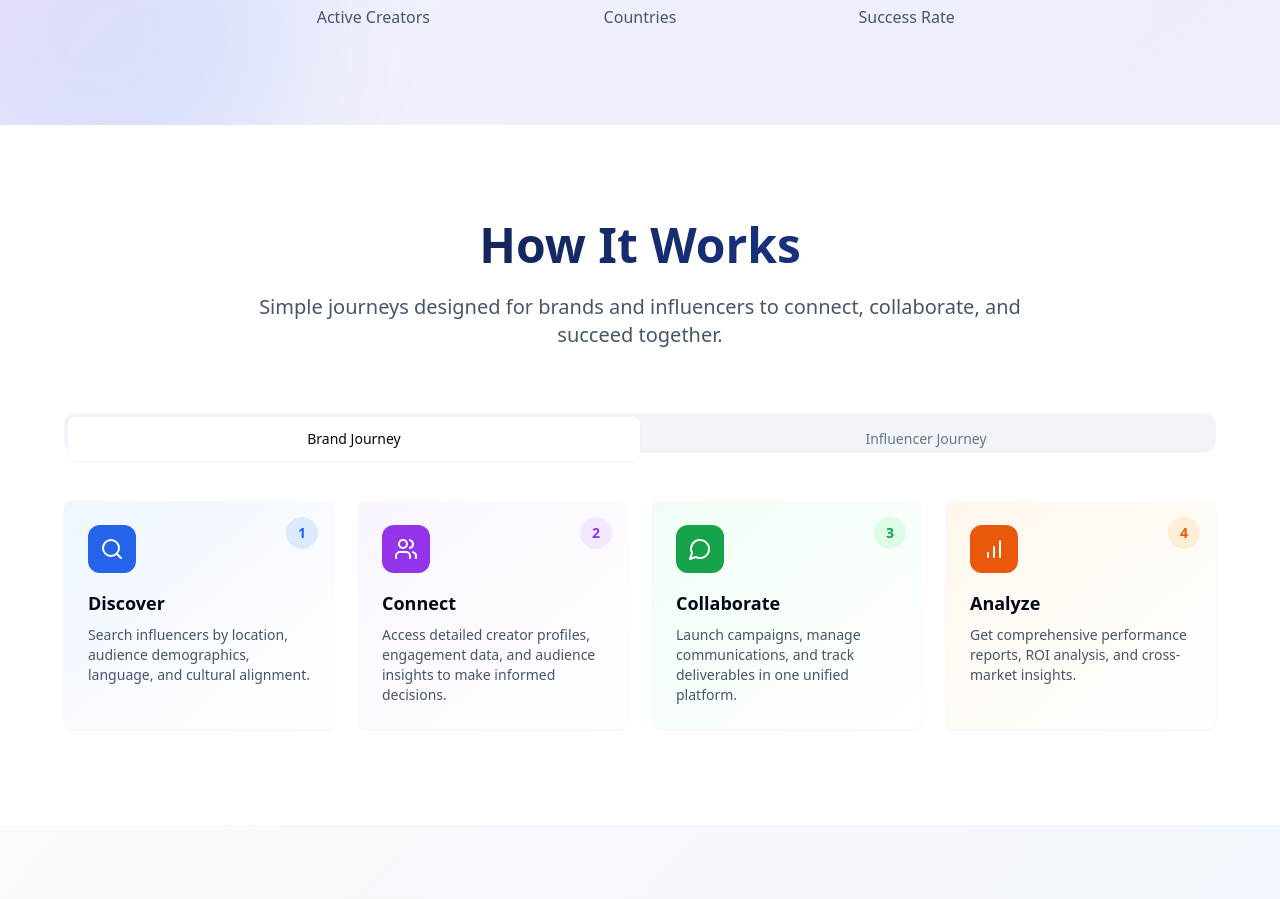
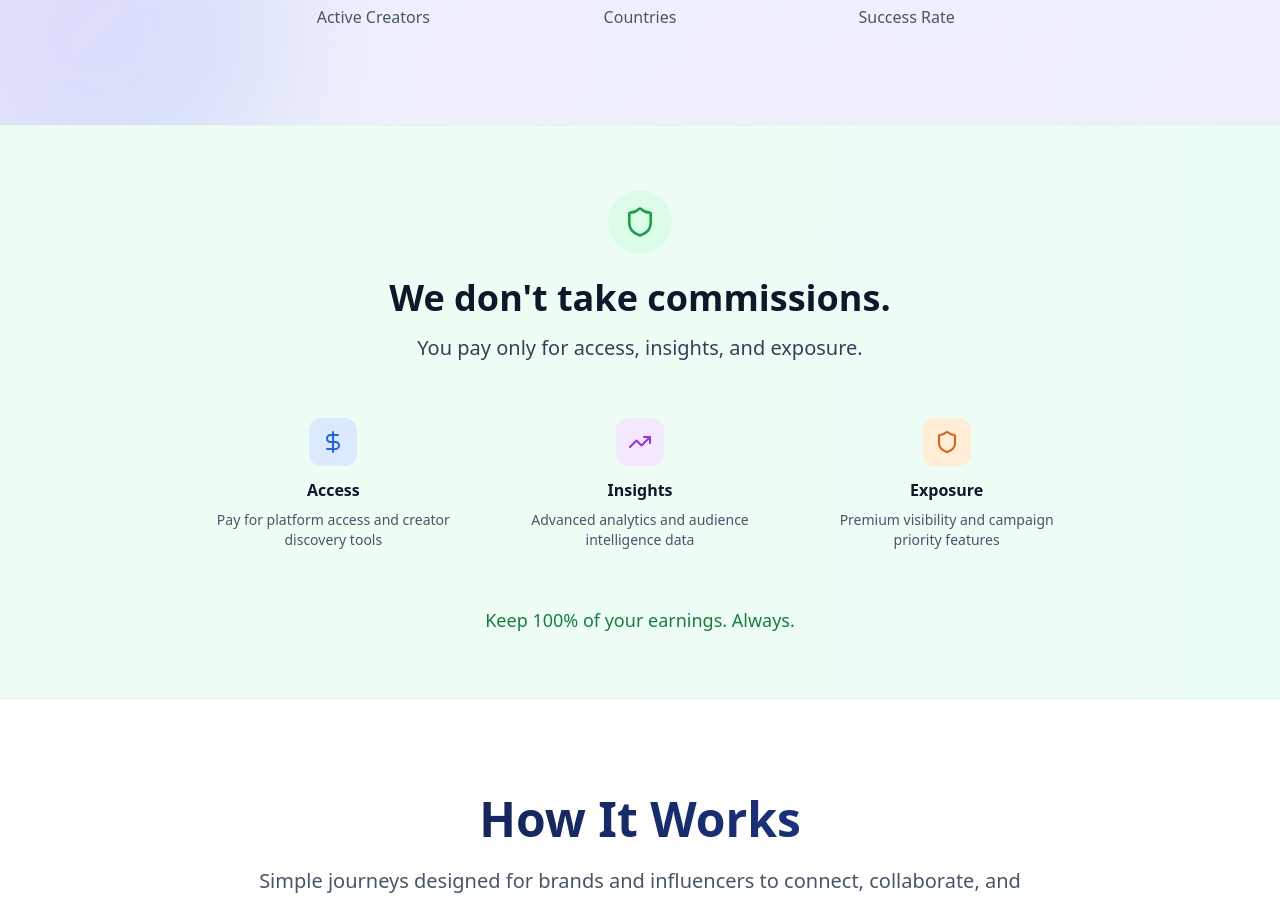
Before and after one commit to bliss-systems/influence-link-unite-grow, a React (Vite) app: page / in a window 1280 px wide. Shown: the part 782-1681 px from the top of the page. Built offline with nearby package versions, Linux system fonts and the light colour scheme.

Commit message:
Add no-commission messaging
Add a section to the website that highlights the no-commission business model.

```diff
--- /dev/null
+++ b/src/components/NoCommissionSection.tsx
@@ -0,0 +1,54 @@
+
+import { Shield, DollarSign, TrendingUp } from "lucide-react";
+
+export const NoCommissionSection = () => {
+  return (
+    <section className="py-16 bg-gradient-to-r from-green-50 to-emerald-50 border-y border-green-100">
+      <div className="max-w-7xl mx-auto px-4 sm:px-6 lg:px-8">
+        <div className="text-center">
+          <div className="inline-flex items-center justify-center w-16 h-16 bg-green-100 rounded-full mb-6">
+            <Shield className="w-8 h-8 text-green-600" />
+          </div>
+
+          <h2 className="text-3xl md:text-4xl font-bold text-slate-900 mb-4">
+            We don't take commissions.
+          </h2>
+
+          <p className="text-xl text-slate-700 mb-8 max-w-2xl mx-auto">
+            You pay only for access, insights, and exposure.
+          </p>
+
+          <div className="grid grid-cols-1 md:grid-cols-3 gap-6 max-w-4xl mx-auto">
+            <div className="flex flex-col items-center text-center p-6">
+              <div className="w-12 h-12 bg-blue-100 rounded-xl flex items-center justify-center mb-3">
+                <DollarSign className="w-6 h-6 text-blue-600" />
+              </div>
+              <h3 className="font-semibold text-slate-900 mb-2">Access</h3>
+              <p className="text-slate-600 text-sm">Pay for platform access and creator discovery tools</p>
+            </div>
+
+            <div className="flex flex-col items-center text-center p-6">
+              <div className="w-12 h-12 bg-purple-100 rounded-xl flex items-center justify-center mb-3">
+                <TrendingUp className="w-6 h-6 text-purple-600" />
+              </div>
+              <h3 className="font-semibold text-slate-900 mb-2">Insights</h3>
+              <p className="text-slate-600 text-sm">Advanced analytics and audience intelligence data</p>
+            </div>
+
+            <div className="flex flex-col items-center text-center p-6">
+              <div className="w-12 h-12 bg-orange-100 rounded-xl flex items-center justify-center mb-3">
+                <Shield className="w-6 h-6 text-orange-600" />
+              </div>
+              <h3 className="font-semibold text-slate-900 mb-2">Exposure</h3>
+              <p className="text-slate-600 text-sm">Premium visibility and campaign priority features</p>
+            </div>
+          </div>
+
+          <div className="mt-8 text-lg font-medium text-green-700">
+            Keep 100% of your earnings. Always.
+          </div>
+        </div>
+      </div>
+    </section>
+  );
+};
--- a/src/pages/Index.tsx
+++ b/src/pages/Index.tsx
@@ -1,4 +1,3 @@
-
 import { useState } from "react";
 import { Button } from "@/components/ui/button";
 import { Card, CardContent } from "@/components/ui/card";
@@ -13,6 +12,7 @@ import { CampaignManagement } from "@/components/CampaignManagement";
 import { WhyChooseUs } from "@/components/WhyChooseUs";
 import { TestimonialsSection } from "@/components/TestimonialsSection";
 import { CTASection } from "@/components/CTASection";
+import { NoCommissionSection } from "@/components/NoCommissionSection";
 
 const Index = () => {
   return (
@@ -49,6 +49,7 @@ const Index = () => {
 
       <div className="pt-16">
         <HeroSection />
+        <NoCommissionSection />
         <HowItWorks />
         <PricingSection />
         <ExploreInfluencers />
```
